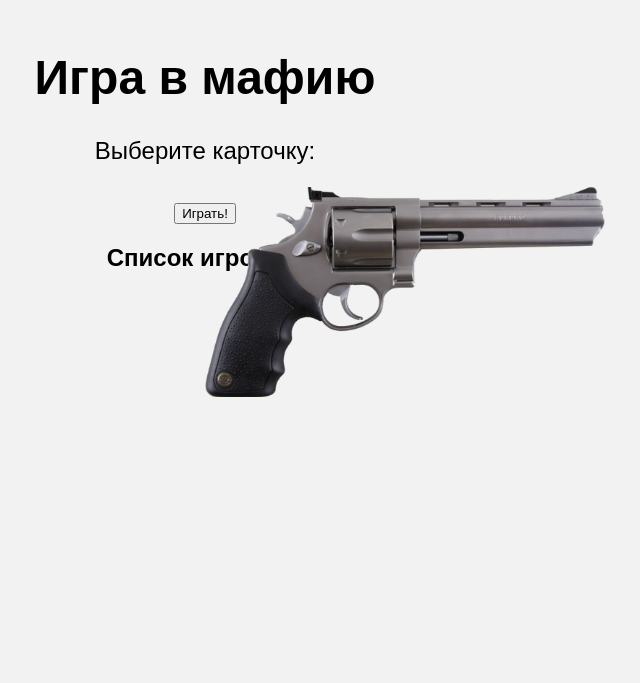
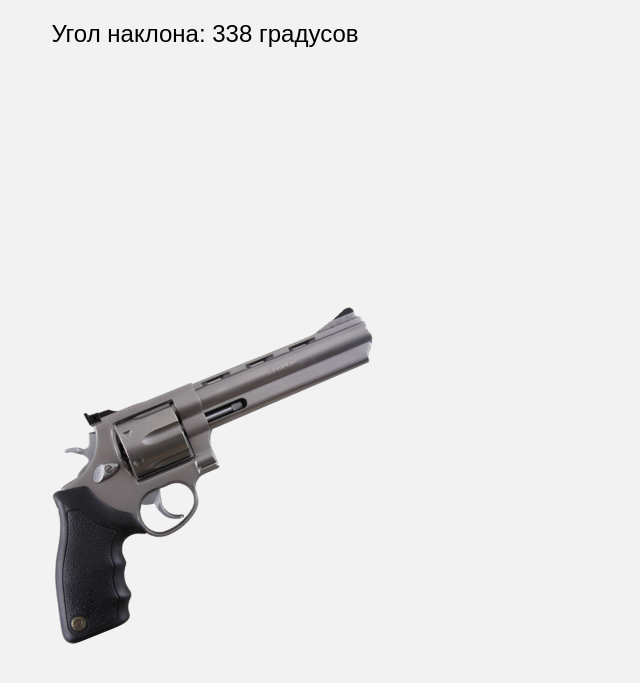
Before and after one commit to san5ezez/Flask_my_project, a Flask app: page / in a window 1280 px wide. Shown: the top 683 px of the page, without its empty margins (435-1075 px from the left). Run offline with Flask 3, Linux system fonts and the light colour scheme.

Commit message:
revolver updated

```diff
--- a/static/style.css
+++ b/static/style.css
@@ -170,12 +170,18 @@ a:hover {
   position: absolute;
   width: 400px;
   height: 210px;
-  transform: translateY(-50%);
   object-fit: cover;
-  animation: spin 3s 2;
+  /* animation: spin 3s 2; */
+  margin-top: -10%;
+  margin-left: -15%;
+
 }
 
-@keyframes spin {
+.game {
+  position: relative;
+}
+
+/* @keyframes spin {
   0% {
     transform: rotate(0deg);
   }
@@ -183,4 +189,4 @@ a:hover {
   100% {
     transform: rotate(360deg);
   }
-}
+} */
--- a/templates/index.html
+++ b/templates/index.html
@@ -6,17 +6,19 @@
     <link rel="stylesheet" href="static/style.css">
   </head>
   <body>
-    <h1>Игра в мафию</h1>
+    <!-- <h1>Игра в мафию</h1>
     <p>Выберите карточку:</p>
     <form method="POST">
       <br>
       <button type="submit">Играть!</button>
-    </form>
-    {% if result %}
-    <p>{{ result }}</p>
-    {% endif %}
-    <h2>Список игроков:</h2>
-    <img src="static/revolver.png" alt="Шериф" class="revolver">
+    </form> -->
+    <!-- {% if result %}
+    <p>{{ result }}</p> -->
+    <!-- {% endif %}
+    <h2>Список игроков:</h2> -->
+    <p class="angle" id="angle"></p>
+    <div class="game">
+      <img src="static/revolver.png" alt="Шериф" class="revolver" id="revolver">
       <div class="all-player">
         {% for item in data %}
         <div class="add">
@@ -24,5 +26,36 @@
             <p>Ваша роль: ???</p>
         </div>
         {% endfor %}
+      </div>
   </body>
 </html>
+
+<script>
+// Получаем ссылку на элемент
+var img = document.getElementById("revolver");
+
+// Устанавливаем начальный угол вращения
+var angle = 0;
+
+// Определяем случайный угол остановки вращения
+var stopAngle = Math.floor(Math.random() * 360) + 1;
+
+// Устанавливаем интервал вращения
+var rotateInterval = setInterval(function() {
+  // Увеличиваем угол на 1 градус
+  angle++;
+
+  // Применяем трансформацию вращения к элементу
+  img.style.transform = "rotate(" + angle + "deg)";
+
+  // Выводим угол вращения на страницу
+  document.getElementById("angle").innerHTML = "Угол наклона: " + angle + " градусов";
+
+  // Если достигнут угол остановки, останавливаем интервал вращения
+  if (angle == stopAngle) {
+    clearInterval(rotateInterval);
+  }
+}, 10);
+
+
+</script>
```
Lines whose indentation alone changed are shown as unchanged.
